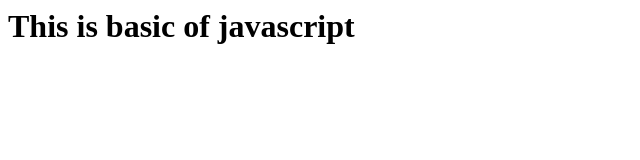
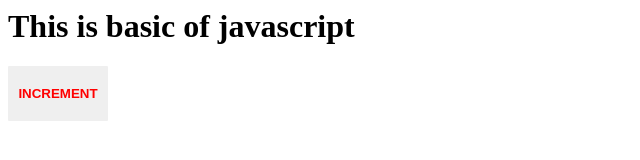
Before and after one commit to haripriyanammi/js-to-ts, a plain HTML site: page index.html in a window 1280 px wide. Shown: the whole page, without its empty margins (0-640 px from the left). Drawn offline with Linux system fonts and the light colour scheme.

Commit message:
function newly added

```diff
--- a/index.css
+++ b/index.css
@@ -0,0 +1,13 @@
+button{
+    border: none;
+    padding-top:20px ;
+    padding-bottom: 20px;
+    color:red;
+    font-weight: bold;
+    width: 100px;
+    border-radius: 1px;
+
+}
+increment-button{
+ background: violet;
+}
--- a/index.html
+++ b/index.html
@@ -5,6 +5,7 @@
 <body>
     <h1>This is basic of javascript</h1>
     <h2 id="count"></h2>
-<script src="index.js"></script>
+    <button id="increment-button" onclick="increment()">INCREMENT</button>
+    <script src="index.js"></script>
 </body>
     </html>
--- a/index.js
+++ b/index.js
@@ -12,3 +12,6 @@ let doc1=ordinary+4;
 console.log(doc1);
 let doc2=ordinary*7;
 console.log(doc2);
+function increment(){
+    console.log("the button is clicked");
+}
```
